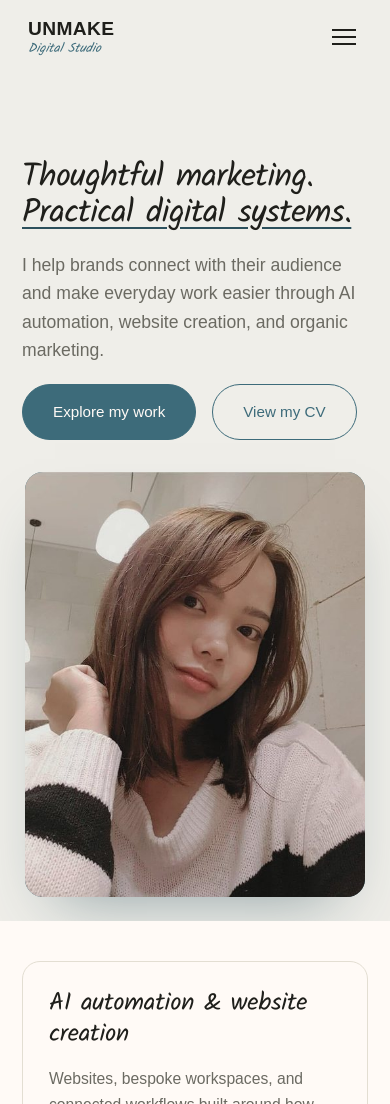
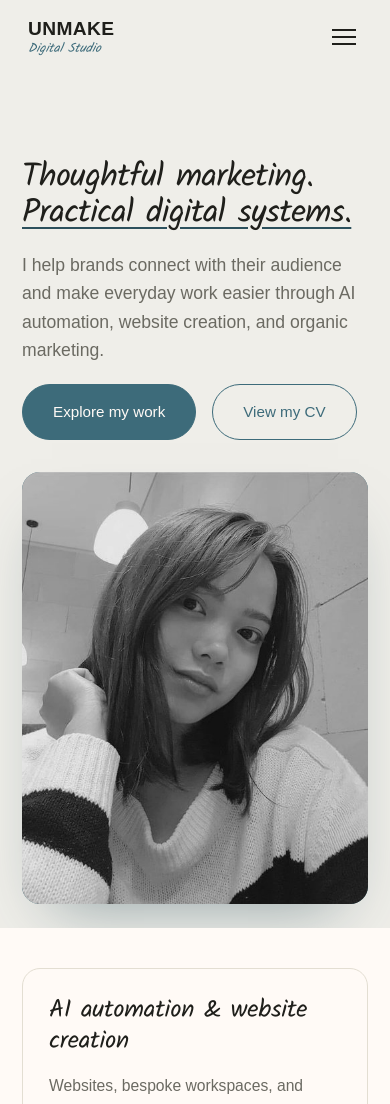
Before and after one commit to unmaketricia/unmake-website, a Next.js app: page /tricia in a window 390 px wide. Shown: the top 1104 px of the page. Built offline with nearby package versions, Linux system fonts and the light colour scheme.

Commit message:
Align grayscale portfolio portrait with mobile hero copy

```diff
--- a/app/tricia/portfolio.module.css
+++ b/app/tricia/portfolio.module.css
@@ -14,6 +14,7 @@
   grid-template-columns: minmax(0, 1.55fr) minmax(0, 1fr);
   gap: clamp(32px, 5vw, 72px);
 }
+.portfolio :global(.portrait img) { filter: grayscale(1); }
 .heroCopy { container-type: inline-size; }
 .portfolio .heroTitle {
   max-width: none;
@@ -102,6 +103,7 @@
 @media (max-width:860px) {
   .portfolio :global(.about-hero), .icsh :global(.case-top),
   .deliverables, .experienceGrid { grid-template-columns:1fr; }
+  .portfolio :global(.portrait) { max-width: none; }
   .experienceGrid { gap:40px; }
   .tableCase { align-items:flex-start; flex-direction:column; }
 }
```
